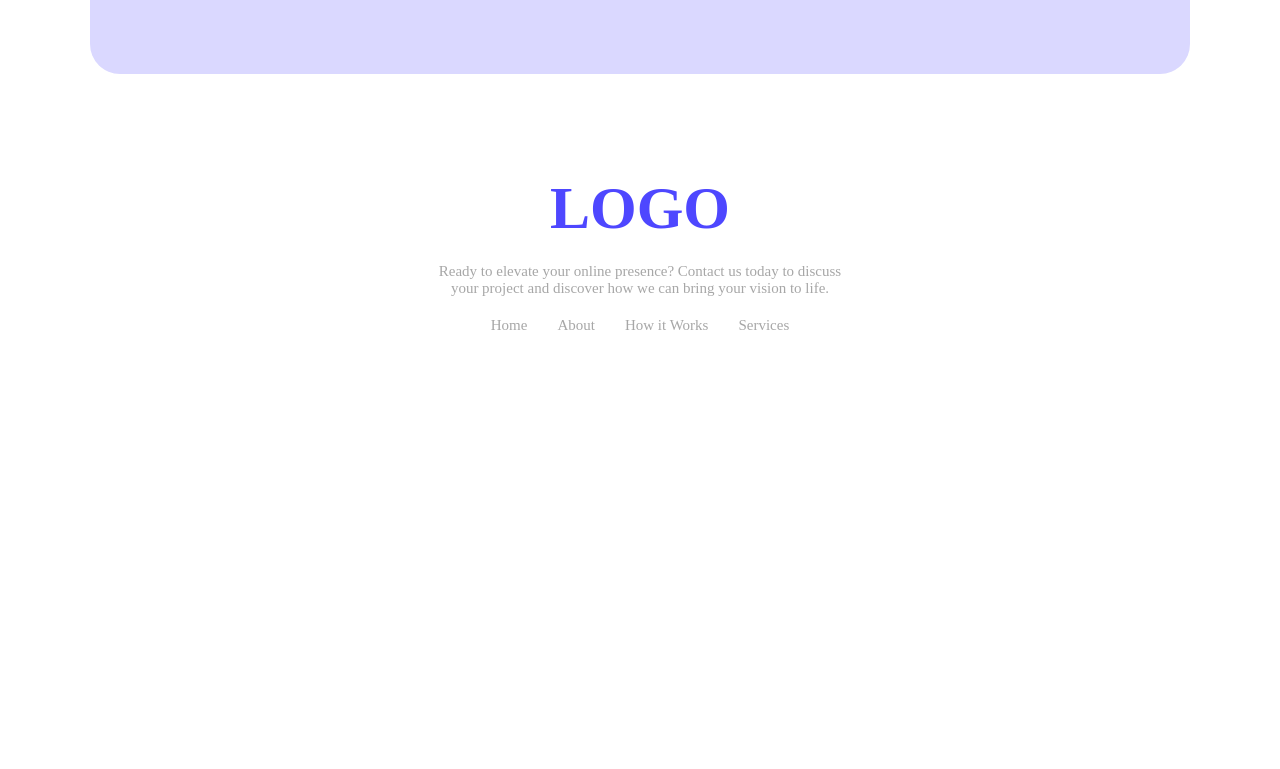
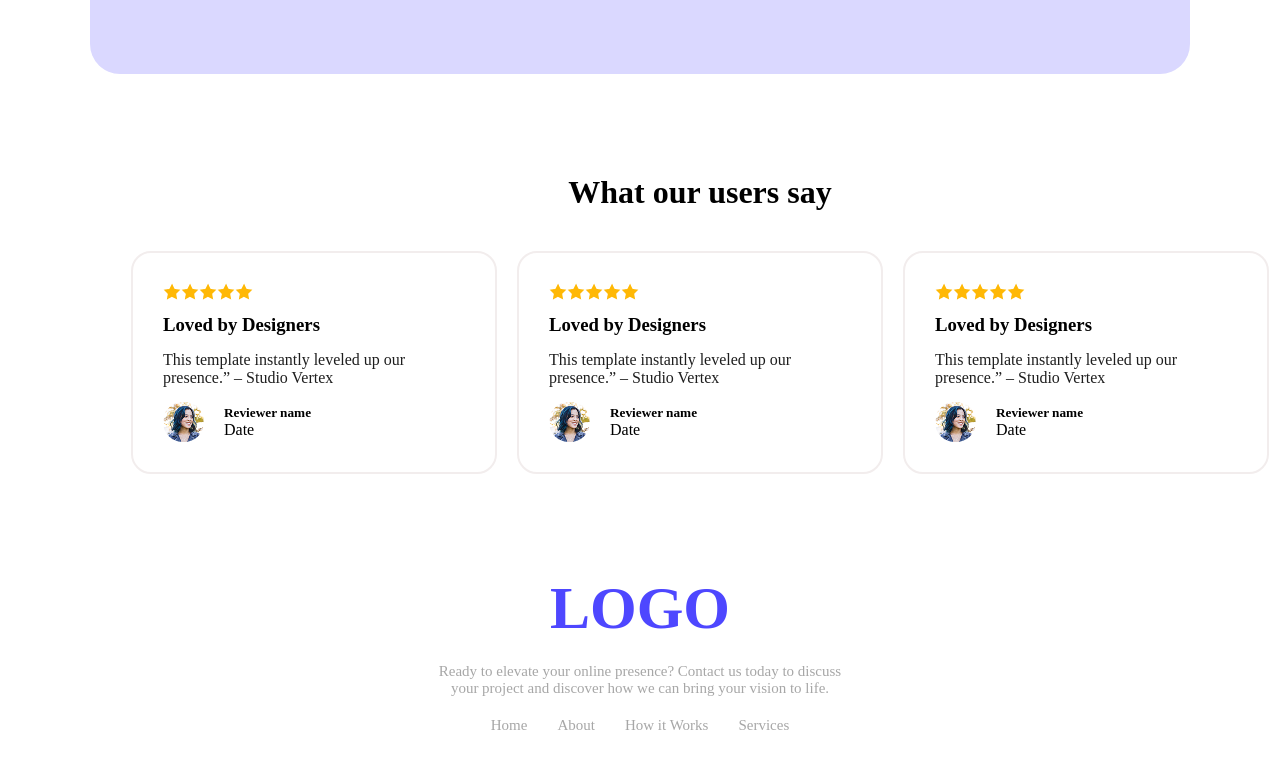
Before and after one commit to tapon-ray125/My-First-assignment, a plain HTML site: page index.html in a window 1280 px wide. Shown: the part 1457-2226 px from the top of the page. Before the commit the page ends 1871 px from the top, so only its background shows below. Drawn offline with Linux system fonts and the light colour scheme.

Commit message:
user review section completed

```diff
--- a/index.html
+++ b/index.html
@@ -55,6 +55,76 @@
         </div>
       </div>
 
+      <!-- user review -->
+      <div class="container user-review">
+        <h1>What our users say</h1>
+        <div class="user-review_content">
+          <div class="user-card">
+            <div class="icon-star">
+              <span><img src="/assets/icon-star.png" alt="" /></span>
+              <span><img src="/assets/icon-star.png" alt="" /></span>
+              <span><img src="/assets/icon-star.png" alt="" /></span>
+              <span><img src="/assets/icon-star.png" alt="" /></span>
+              <span><img src="/assets/icon-star.png" alt="" /></span>
+            </div>
+            <h3>Loved by Designers</h3>
+            <p>
+              This template instantly leveled up our <br />
+              presence.” – Studio Vertex
+            </p>
+            <div class="author">
+              <img src="/assets/avatar.png" alt="" />
+              <div>
+                <h5>Reviewer name</h5>
+                <span>Date</span>
+              </div>
+            </div>
+          </div>
+          <div class="user-card">
+            <div class="icon-star">
+              <span><img src="/assets/icon-star.png" alt="" /></span>
+              <span><img src="/assets/icon-star.png" alt="" /></span>
+              <span><img src="/assets/icon-star.png" alt="" /></span>
+              <span><img src="/assets/icon-star.png" alt="" /></span>
+              <span><img src="/assets/icon-star.png" alt="" /></span>
+            </div>
+            <h3>Loved by Designers</h3>
+            <p>
+              This template instantly leveled up our <br />
+              presence.” – Studio Vertex
+            </p>
+            <div class="author">
+              <img src="/assets/avatar.png" alt="" />
+              <div>
+                <h5>Reviewer name</h5>
+                <span>Date</span>
+              </div>
+            </div>
+          </div>
+          <div class="user-card">
+            <div class="icon-star">
+              <span><img src="/assets/icon-star.png" alt="" /></span>
+              <span><img src="/assets/icon-star.png" alt="" /></span>
+              <span><img src="/assets/icon-star.png" alt="" /></span>
+              <span><img src="/assets/icon-star.png" alt="" /></span>
+              <span><img src="/assets/icon-star.png" alt="" /></span>
+            </div>
+            <h3>Loved by Designers</h3>
+            <p>
+              This template instantly leveled up our <br />
+              presence.” – Studio Vertex
+            </p>
+            <div class="author">
+              <img src="/assets/avatar.png" alt="" />
+              <div>
+                <h5>Reviewer name</h5>
+                <span>Date</span>
+              </div>
+            </div>
+          </div>
+        </div>
+      </div>
+
 
     </main>
 
--- a/style.css
+++ b/style.css
@@ -41,7 +41,7 @@ nav {
 
 /* hero  */
 .hero-bg {
-  background-image: url("/assets/Hero-bg.png");
+  background-image: url("/assets/hero-bg.png");
   height: 698px;
 
   .hero {
@@ -109,6 +109,48 @@ nav {
   }
 }
 
+/* user review */
+.user-review {
+  margin: 100px auto;
+  h1 {
+    text-align: center;
+    margin-bottom: 40px;
+  }
+  .user-review_content {
+    display: flex;
+    justify-content: center;
+    align-items: center;
+    gap: 20px;
+    .user-card {
+      background-color: #ffffff;
+      border: 2px solid #f2eded;
+      width: 366px;
+      border-radius: 20px;
+      padding: 30px;
+      .icon-star {
+        display: flex;
+        align-items: center;
+      }
+      h3 {
+        margin-top: 10px;
+      }
+      p {
+        color: #1e1e1e;
+        margin: 15px auto;
+      }
+      .author {
+        display: flex;
+        align-items: center;
+        gap: 20px;
+        img {
+          border-radius: 50px;
+        }
+      }
+    }
+  }
+}
+
+
 footer {
   text-align: center;
   margin: 80px auto;
```
